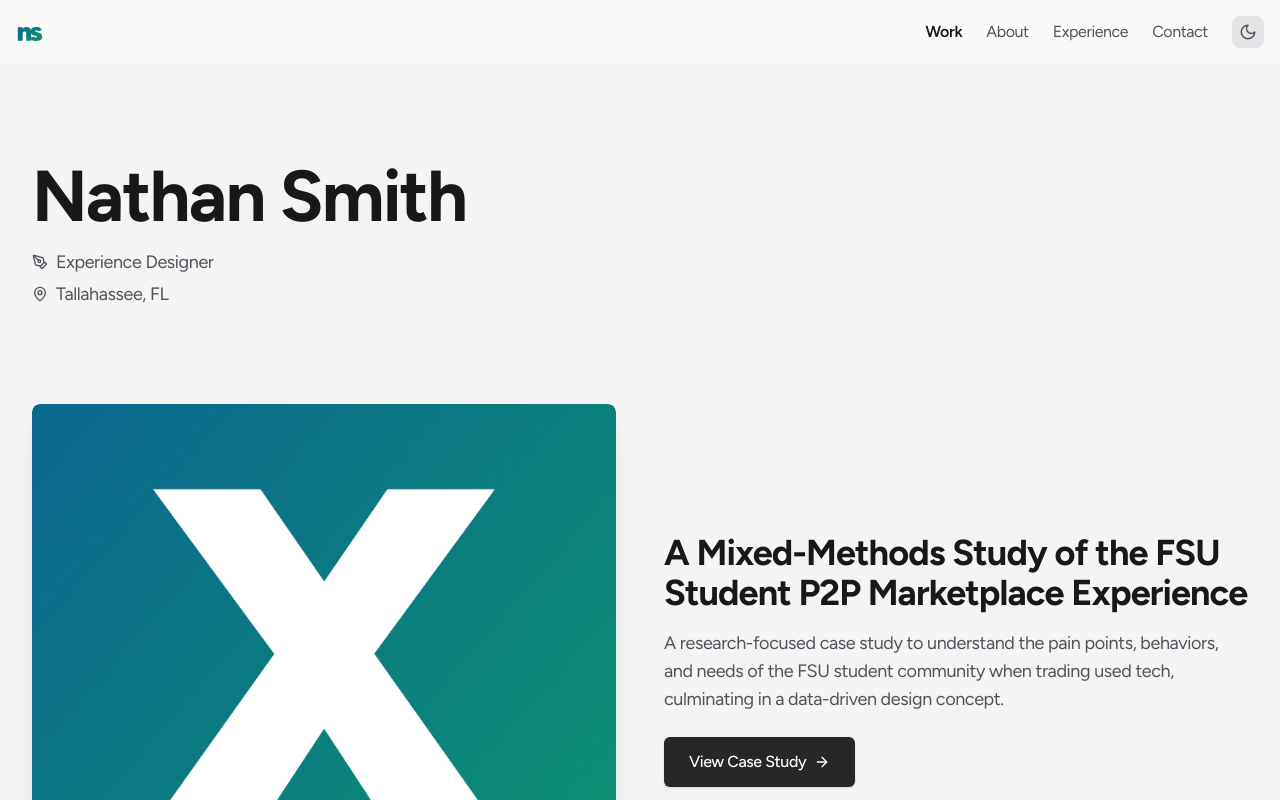
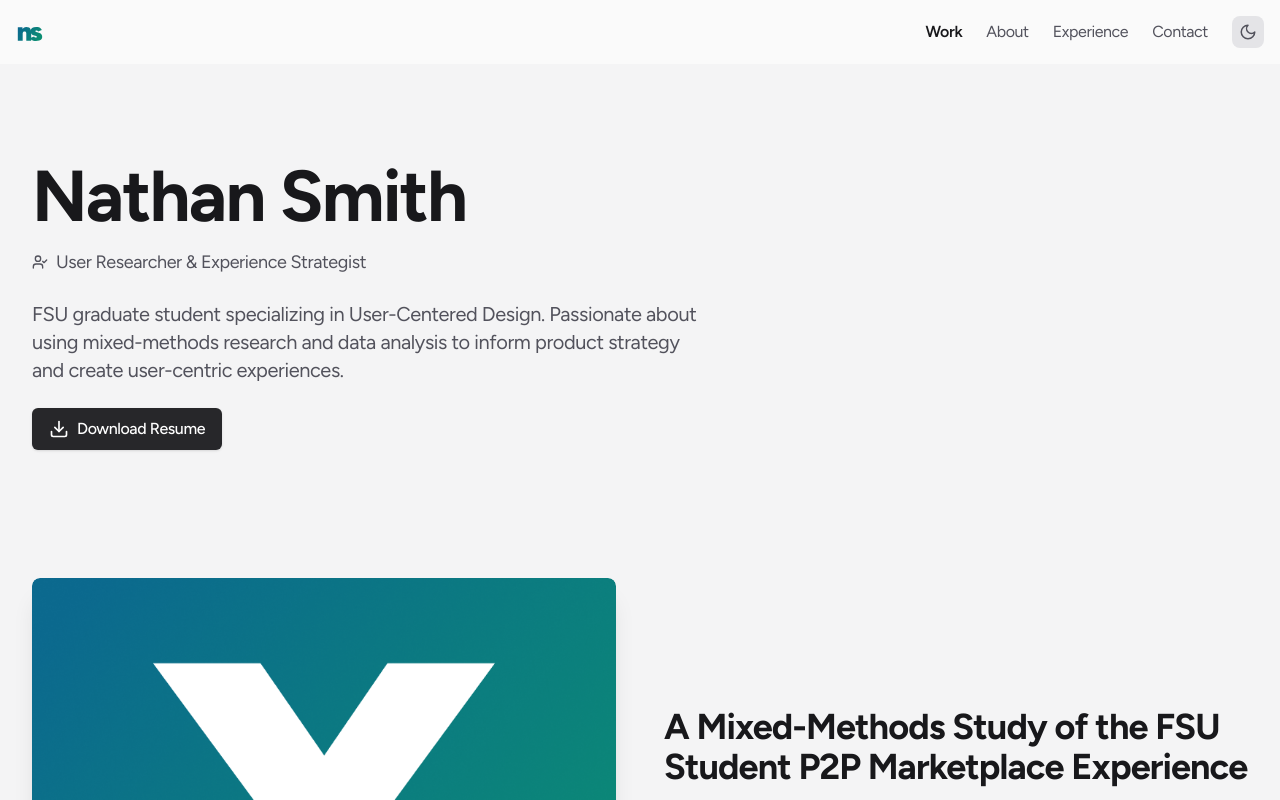
Before and after one commit to nthsm/portfolio, a Next.js app: page / in a window 1280 px wide. Shown: the top 800 px of the page. Built offline with nearby package versions, Linux system fonts and the light colour scheme.

Commit message:
Update page.tsx

```diff
--- a/app/page.tsx
+++ b/app/page.tsx
@@ -5,7 +5,7 @@ import { motion } from 'framer-motion'
 import { PROJECTS } from './data'
 import SiteLayout from '@/components/ui/SiteLayout'
 import { cn } from '@/lib/utils'
-import { ArrowRight, PenTool, MapPin } from 'lucide-react'
+import { ArrowRight, Download, MapPin, UserCheck } from 'lucide-react' // Added MapPin and UserCheck (as a placeholder for 'role') icons
 
 const containerVariants = {
   hidden: { opacity: 0 },
@@ -38,23 +38,35 @@ export default function HomePage() {
         variants={containerVariants}
         className="pb-24 md:pb-32"
       >
-        <motion.div className="mb-24 text-left" variants={itemVariants}>
-            <h1 className="text-6xl font-bold tracking-tight md:text-7xl gradient-text inline-block">
+        <motion.div className="mb-16 text-left" variants={itemVariants}>
+            {/* Name is the largest element */}
+            <h1 className="text-6xl font-bold tracking-tight md:text-7xl gradient-text inline-block mb-4">
                 Nathan Smith
             </h1>
-            <div className="mt-4 space-y-1 text-base text-zinc-600 dark:text-zinc-400 md:text-lg">
+            {/* Title and Location are smaller, below the name */}
+            <div className="space-y-1 text-base text-zinc-600 dark:text-zinc-400 md:text-lg mb-6">
                 <div className="flex items-center">
-                    <PenTool className="h-4 w-4 mr-2" />
-                    <span>Experience Designer</span>
-                </div>
-                <div className="flex items-center">
-                    <MapPin className="h-4 w-4 mr-2" />
-                    <span>Tallahassee, FL</span>
+                    <UserCheck className="h-4 w-4 mr-2 flex-shrink-0" />
+                    <span>User Researcher & Experience Strategist</span>
                 </div>
             </div>
+
+            {/* Summary Paragraph */}
+            <p className="mt-4 text-lg text-zinc-600 dark:text-zinc-400 md:text-xl max-w-2xl mb-6">
+                FSU graduate student specializing in User-Centered Design. Passionate about using mixed-methods research and data analysis to inform product strategy and create user-centric experiences.
+            </p>
+            {/* Download Resume Button */}
+            <a
+              href="/nathan_smith_resume.pdf" // Make sure your PDF is in the public folder
+              download
+              className="inline-flex items-center justify-center rounded-md border border-transparent bg-zinc-800 px-4 py-2 text-base font-medium text-white shadow-sm hover:bg-zinc-950 focus:outline-none focus:ring-2 focus:ring-indigo-500 focus:ring-offset-2 dark:bg-zinc-50 dark:text-zinc-900 dark:hover:bg-zinc-200 dark:focus:ring-offset-zinc-800 no-underline"
+            >
+              <Download className="h-5 w-5 mr-2" />
+              Download Resume
+            </a>
         </motion.div>
 
-        <div className="flex flex-col gap-24 md:gap-32">
+        <div className="flex flex-col gap-24 md:gap-32 mt-24 md:mt-32">
           {PROJECTS.map((project, index) => (
             <motion.div
               key={project.id}
```
